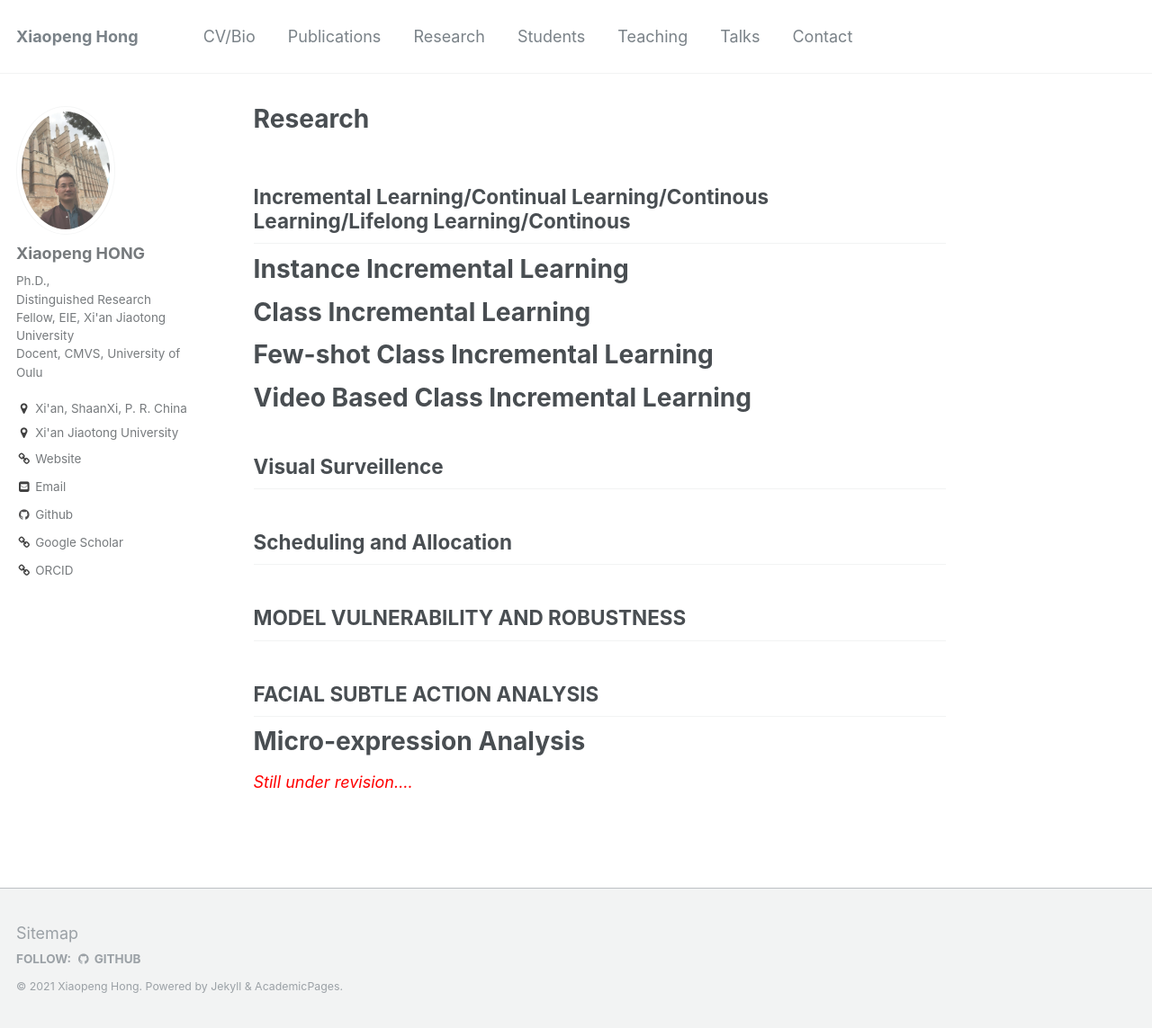
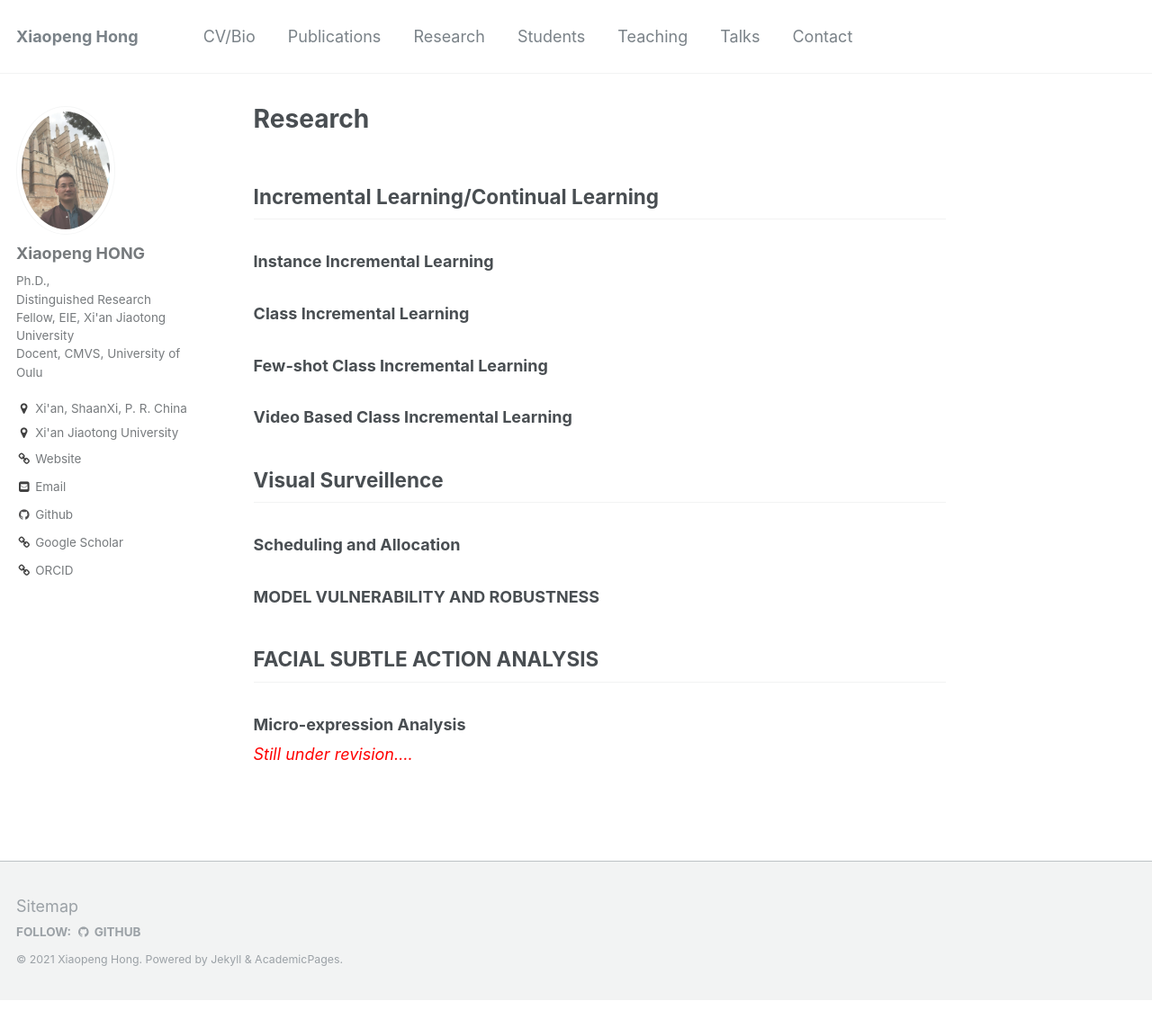
Before and after one commit to xiaopenghong/xiaopenghong.github.io, a Jekyll site: the page built from _pages/research.md, in a window 1280 px wide and 1143 px high. Shown: the whole window at 90% size. Built offline with Jekyll 4.4.1, drawn with Linux system fonts in a browser that asks for light colours.

Commit message:
Update research.md

```diff
--- a/_pages/research.md
+++ b/_pages/research.md
@@ -3,26 +3,26 @@ title: "Research"
 permalink: /research/
 author_profile: true
 ---
-## Incremental Learning/Continual Learning/Continous Learning/Lifelong Learning/Continous
+## Incremental Learning/Continual Learning
 
-# Instance Incremental Learning
+### Instance Incremental Learning
 
-# Class Incremental Learning
+### Class Incremental Learning
 
-# Few-shot Class Incremental Learning
+### Few-shot Class Incremental Learning
 
-# Video Based Class Incremental Learning
+### Video Based Class Incremental Learning
 
 
 ## Visual Surveillence
 
-## Scheduling and Allocation
+### Scheduling and Allocation
 
-## MODEL VULNERABILITY AND ROBUSTNESS
+### MODEL VULNERABILITY AND ROBUSTNESS
 
 
 ## FACIAL SUBTLE ACTION ANALYSIS
 
-# Micro-expression Analysis
+### Micro-expression Analysis
 
 <i><span style="color:red"> Still under revision....</span> </i> <br>
```
